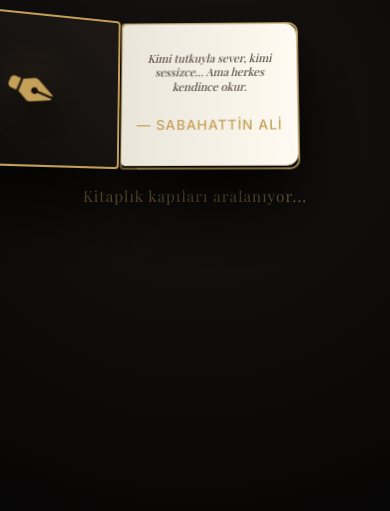
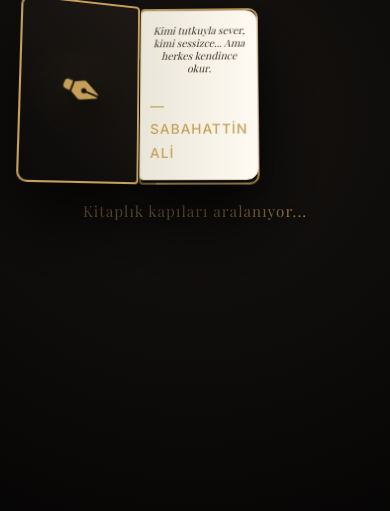
Before and after one commit to baysaI/okuryazmaz, a website: page public/index.html in a window 390 px wide. Shown: the part 308-819 px from the top of the page. Drawn offline with nearby package versions, Linux system fonts and the light colour scheme; no server answers; a web font is replaced by a local one.

Commit message:
v0.8.3.3

```diff
--- a/public/css/style.css
+++ b/public/css/style.css
@@ -1535,15 +1535,15 @@
     }
 
     .intro-book-3d {
-        width: 50vw !important;
-        height: 32vh !important;
-        max-width: 220px !important;
-        max-height: 180px !important;
+        width: 135px !important;
+        height: 200px !important;
+        max-width: 135px !important;
+        max-height: 200px !important;
         transform: rotateX(12deg) rotateY(-6deg) rotateZ(-1deg) !important;
     }
 
     .intro-book-3d.open {
-        transform: rotateX(10deg) rotateY(-4deg) rotateZ(-1deg) translateX(10%) !important;
+        transform: rotateX(10deg) rotateY(-4deg) rotateZ(-1deg) translateX(5px) !important;
     }
 
     .intro-cover-front, .intro-cover-back {
@@ -1552,16 +1552,16 @@
     }
 
     .cover-emboss-icon {
-        font-size: 3rem !important;
+        font-size: 2.2rem !important;
     }
 
     .intro-page {
-        padding: 0.6rem 0.8rem !important;
+        padding: 0.5rem 0.6rem !important;
     }
 
     .intro-quote-text {
-        font-size: 0.78rem !important;
-        line-height: 1.3 !important;
+        font-size: 0.72rem !important;
+        line-height: 1.25 !important;
     }
 
     .intro-quote-author {
@@ -1623,15 +1623,23 @@
         overflow: hidden !important;
         max-width: 100% !important;
         word-break: break-word !important;
+        padding: 15px 12px !important;
     }
 
     .topic-row > div {
         align-items: flex-start !important;
         text-align: left !important;
+        width: 100% !important;
         max-width: 100% !important;
+        padding-left: 0 !important;
+        margin-left: 0 !important;
     }
 
     .topic-title {
+        text-align: left !important;
+        padding-left: 0 !important;
+        margin-left: 0 !important;
+        width: 100% !important;
         white-space: normal !important;
         word-break: break-word !important;
         overflow-wrap: break-word !important;
@@ -1753,22 +1761,22 @@
 /* Small phones (max-width: 400px) */
 @media (max-width: 400px) {
     .intro-book-3d {
-        width: 48vw !important;
-        height: 30vh !important;
-        max-width: 180px !important;
-        max-height: 150px !important;
+        width: 120px !important;
+        height: 180px !important;
+        max-width: 120px !important;
+        max-height: 180px !important;
     }
 
     .intro-book-3d.open {
-        transform: rotateX(8deg) rotateY(-2deg) rotateZ(0deg) translateX(8%) !important;
+        transform: rotateX(8deg) rotateY(-2deg) rotateZ(0deg) translateX(4px) !important;
     }
 
     .intro-quote-text {
-        font-size: 0.7rem !important;
+        font-size: 0.65rem !important;
     }
 
     .cover-emboss-icon {
-        font-size: 2.2rem !important;
+        font-size: 1.8rem !important;
     }
 
     .topic-title {
--- a/public/index.html
+++ b/public/index.html
@@ -35,7 +35,7 @@
     <link
         href="https://fonts.googleapis.com/css2?family=Playfair+Display:ital,wght@0,400;0,500;0,600;0,700;1,400;1,600&family=Inter:wght@300;400;500;600&display=swap"
         rel="stylesheet">
-    <link rel="stylesheet" href="/css/style.css?v=18">
+    <link rel="stylesheet" href="/css/style.css?v=19">
     <link rel="stylesheet" href="https://cdnjs.cloudflare.com/ajax/libs/font-awesome/6.4.0/css/all.min.css">
 
 
```
